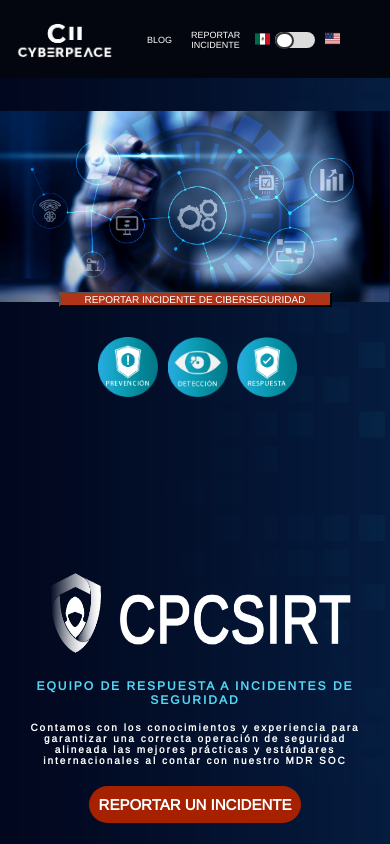
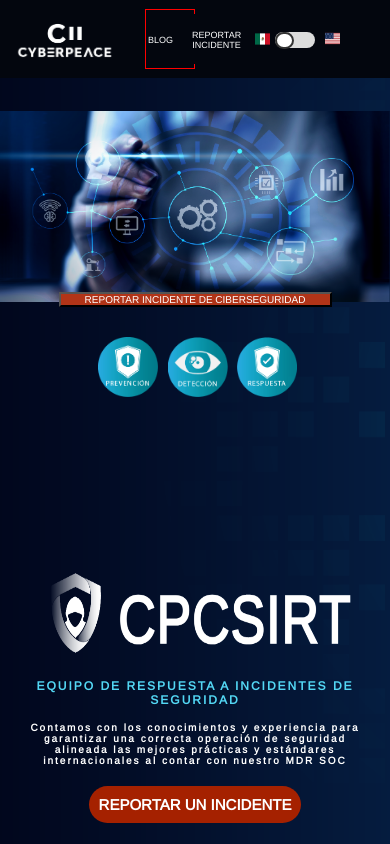
Before and after one commit to Cyberpeace-desarrollo/cpcsirt-express, a website: page src/public/index.html in a window 390 px wide. Shown: the top 844 px of the page. Drawn offline with nearby package versions, Linux system fonts and the light colour scheme; some packages are replaced by stand-ins of ours; a script that the page names is missing.

Commit message:
fix:(393 border)

```diff
--- a/src/public/css/newHeader.css
+++ b/src/public/css/newHeader.css
@@ -857,6 +857,7 @@
         width: 50px;
         /*border: 1px green solid;*/
         margin-left: 30px;
+        border: 1px red solid;
     }
 
     .toggle {
```
